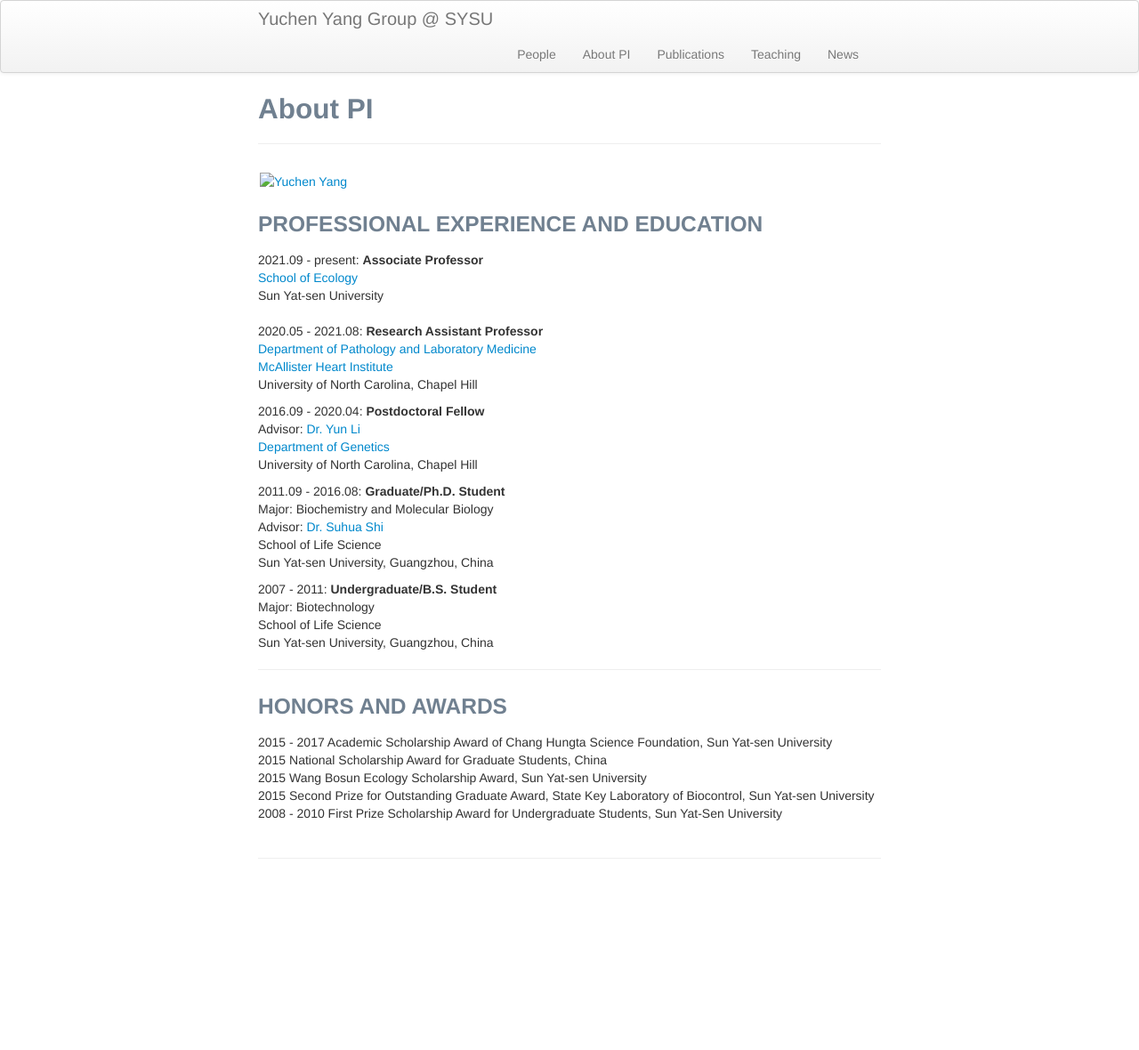
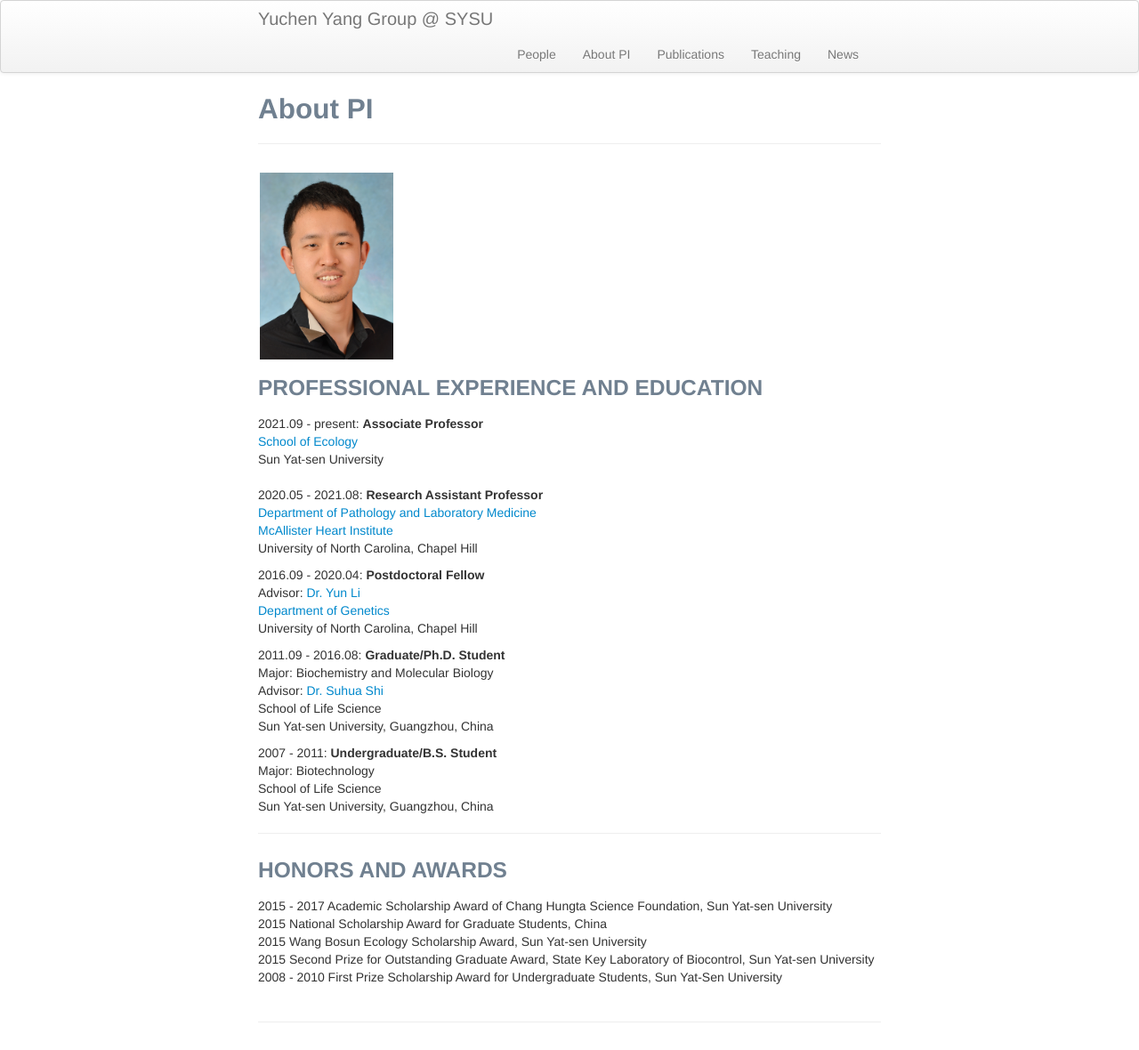
Before and after one commit to yuchenyanggroup/yuchenyanggroup.github.io, a Jekyll site: the page built from pages/AboutPI.md, in a window 1280 px wide. Shown: the whole page at 89% size. Built offline with Jekyll 4.4.1, drawn with Linux system fonts in a browser that asks for light colours; before the commit the page ends 996 px from its top, so only the background shows below that.

Commit message:
Update AboutPI.md

```diff
--- a/pages/AboutPI.md
+++ b/pages/AboutPI.md
@@ -6,8 +6,8 @@ title: About PI
 <div class="container">
     <div class="row-fluid">
         <div class="span2">
-        <a href="assets/Yuchen.jpg">
-            <img src="assets/Yuchen.jpg" height="210" width="150" title="Yuchen Yang" alt="Yuchen Yang"/>
+        <a href="../assets/Yuchen.jpg">
+            <img src="../assets/Yuchen.jpg" height="210" width="150" title="Yuchen Yang" alt="Yuchen Yang"/>
         </a>
         </div>
     </div>
```
